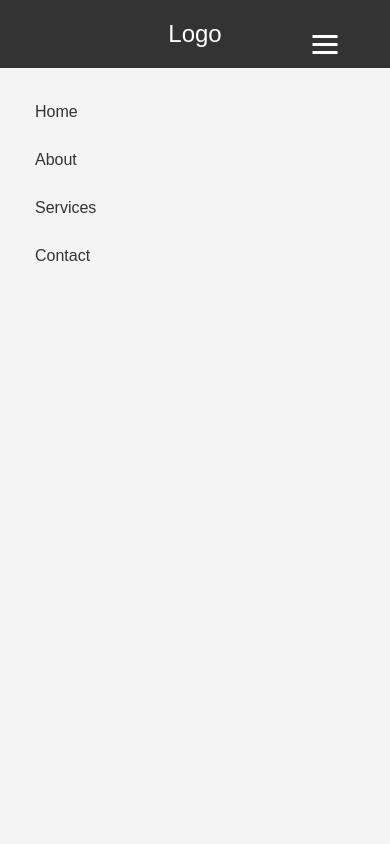
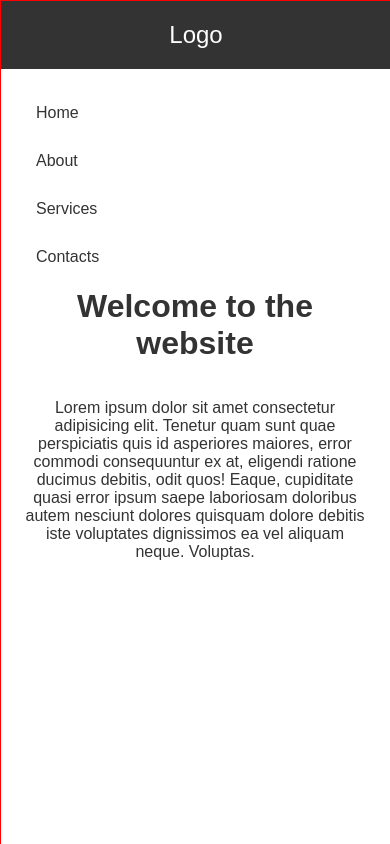
Before and after one commit to yaroprof/Basic-Elements-Case, a website: page 01-main-elements/01-header/header2.html in a window 390 px wide. Both pictures are taken after a click on the button "Toggle menu". Drawn offline with Linux system fonts and the light colour scheme.

Commit message:
final02-com

```diff
--- a/01-main-elements/01-header/header2.html
+++ b/01-main-elements/01-header/header2.html
@@ -8,6 +8,35 @@
 </head>
 <body>
     <header>
+        <div class="sidebar">
+            <div class="logo">Logo</div>
+            <nav class="menu">
+                <a href="#">Home</a>
+                <a href="#about">About</a>
+                <a href="#services">Services</a>
+                <a href="#contats">Contacts</a>
+            </nav>
+        </div>
+        <button class="menu-toggle" aria-label="Toggle menu">
+            <span class="burger-line"></span>
+            <span class="burger-line"></span>
+            <span class="burger-line"></span>
+        </button>
+
+        <div class="content">
+            <h1>Welcome to the website</h1>
+            <p>Lorem ipsum dolor sit amet consectetur adipisicing elit. Tenetur quam sunt quae perspiciatis quis id asperiores maiores, error commodi consequuntur ex at, eligendi ratione ducimus debitis, odit quos! Eaque, cupiditate quasi error ipsum saepe laboriosam doloribus autem nesciunt dolores quisquam dolore debitis iste voluptates dignissimos ea vel aliquam neque. Voluptas.</p>
+        </div>
+    </header>
+
+
+
+
+
+
+
+
+    <!-- <header>
         <div class="sidebar">
             <div class="logo">Logo</div>
             <nav class="menu">
@@ -26,7 +55,7 @@
             <h1>Welcome to the Website</h1>
             <p>This is the content area where the main content will be displayed.</p>
         </div>
-    </header>
+    </header> -->
     <script src="js/script2.js"></script>
 </body>
 </html>
--- a/01-main-elements/01-header/js/script2.js
+++ b/01-main-elements/01-header/js/script2.js
@@ -4,7 +4,26 @@ document.addEventListener('DOMContentLoaded', () => {
 
     menuToggle.addEventListener('click', () => {
         sidebar.classList.toggle('fullscreen');
-        menuToggle.classList.toggle('active'); // Додаємо або прибираємо клас 'active'
+        if (sidebar.classList.contains('fullscreen')) {
+            menuToggle.style.right = '20px';
+            menuToggle.style.top = '20px';
+        } else {
+            menuToggle.style.right = 'initial';
+            menuToggle.style.left = '50%';
+            menuToggle.style.transform = 'translateX(-50%)';
+        }
     });
+});
 
-});
+
+
+// document.addEventListener('DOMContentLoaded', () => {
+//     const menuToggle = document.querySelector('menu-toggle');
+//     const sidebar = document.querySelector('sidebar');
+
+//     menuToggle.addEventListener('click', () => {
+//         sidebar.classList.toggle('fullscreen');
+//         // menuToggle.classList.toggle('active'); // Додаємо або прибираємо клас 'active'
+//     });
+
+// });
--- /dev/null
+++ b/01-main-elements/01-header/package.json
@@ -0,0 +1,5 @@
+{
+  "dependencies": {
+    "strip-css-comments": "^5.0.0"
+  }
+}
--- a/01-main-elements/01-header/styles/style#.css
+++ b/01-main-elements/01-header/styles/style#.css
@@ -1,141 +1,142 @@
-* {
+/* Основні стилі для тіла документа */
+body {
     margin: 0;
-    padding: 0;
-    box-sizing: border-box;
+    font-family: Arial, sans-serif;
+    color: #333;
+    display: flex;
+    height: 100vh; /* Повна висота екрану */
 }
 
-body {
-    font-family: 'Inter', sans-serif;
-    background-color: #f9f9f9;
-    padding: 20px;
-    line-height: 1.6;
+/* Стилі для header */
+header {
+    display: flex;
+    flex: 1;
 }
 
-.header {
+/* Стилі для лого */
+.logo {
+    background-color: #333;
+    color: #fff;
     display: flex;
-    justify-content: space-between;
     align-items: center;
-    padding: 20px clamp(10px, 2vw, 40px);
-    background-color: #282c34;
-    color: #ffffff;
-    box-shadow: 0 2px 10px rgba(0, 0, 0, 0.1);
-    border-radius: 8px;
+    justify-content: center;
+    padding: 20px;
+    font-size: 1.5rem;
 }
 
-.logo {
-    font-size: clamp(1.5rem, 2vw, 2rem);
-    font-weight: bold;
-    letter-spacing: 1px;
+/* Стилі для кнопки перемикання меню */
+.menu-toggle {
+    display: none; /* Приховати кнопку за замовчуванням */
+    position: fixed;
+    top: 20px;
+    left: 50%;
+    transform: translateX(-50%);
+    background: none;
+    border: none;
+    padding: 10px;
+    cursor: pointer;
+    z-index: 1000; /* Вперед, щоб бути над іншими елементами */
 }
 
+.menu-toggle .burger-line {
+    display: block;
+    width: 25px;
+    height: 3px;
+    background-color: #333;
+    margin: 5px 0;
+}
+
+/* Стилі для бічного меню */
+.sidebar {
+    width: 250px; /* Фіксована ширина для бічного меню */
+    background-color: #f4f4f4;
+    border-right: 1px solid #ddd;
+    display: flex;
+    flex-direction: column;
+    transition: transform 0.3s ease;
+    transform: translateX(0); /* Початкове розташування */
+    position: fixed;
+    top: 0;
+    bottom: 0;
+    left: 0;
+}
+
+/* Сховати бічне меню на менших екранах */
+.sidebar.hidden {
+    transform: translateX(-100%);
+}
+
+/* Повне меню на весь екран при звуженні */
+.sidebar.fullscreen {
+    width: 100%;
+    height: 100%;
+    transform: translateX(0);
+    z-index: 999;
+}
+
+/* Стилі для меню */
 .menu {
     display: flex;
-    justify-content: center;
-    flex-grow: 1;
+    flex-direction: column;
+    padding: 20px;
 }
 
-.menu-list {
-    list-style: none;
+.menu a {
+    text-decoration: none;
+    color: #333;
+    padding: 15px;
+    font-size: 1rem;
+    border-radius: 4px;
+    transition: background-color 0.3s, color 0.3s;
+}
+
+.menu a:hover {
+    background-color: #61dafb;
+    color: #fff;
+}
+
+/* Стилі для контенту */
+.content {
+    flex: 1;
+    margin-left: 250px; /* Зміщення контенту вправо на ширину сайдбара */
     display: flex;
+    flex-direction: column;
     justify-content: center;
     align-items: center;
-    gap: clamp(20px, 4vw, 40px); /* Додаємо відступи між елементами меню */
+    padding: 20px;
+    text-align: center;
+    transition: margin-left 0.3s ease;
 }
 
-.menu-list a {
-    text-decoration: none;
-    color: #ffffff;
-    font-size: clamp(1rem, 1.5vw, 1.2rem);
-    position: relative;
-    padding: 5px 0;
-    transition: color 0.3s ease;
+/* Адаптивні стилі для меншого екрану */
+@media (max-width: 768px) {
+    .sidebar {
+        transform: translateX(-100%); /* Спочатку сховано */
     }
 
-.menu-list a:hover {
-    color: #61dafb;
+    .menu-toggle {
+        display: block; /* Показати кнопку перемикання на менших екранах */
     }
 
-.menu-list a::after {
-    content: '';
-    display: block;
-    width: 0;
-    height: 2px;
-    background: #61dafb;
-    transition: width 0.3s ease;
-    position: absolute;
-    left: 0;
-    bottom: -5px;
+    .content {
+        margin-left: 0; /* Контент займає всю ширину */
+    }
 }
 
-.menu-list a:hover::after {
-    width: 100%;
+@media (max-width: 768px) {
+    .menu-toggle {
+        display: block;
+        right: 20px;
+        left: auto;
     }
 
-.navbar-mobile {
-    display: none;
-    position: relative;
+    /* Чорний колір ліній до відкриття сайдбару */
+    .menu-toggle .burger-line {
+        background-color: #333;
     }
 
-.mobile-btn {
-    background-color: #61dafb;
-    color: #282c34;
-    border: none;
-    padding: 10px 20px;
-    cursor: pointer;
-    font-size: clamp(1rem, 1.5vw, 1.2rem);
-    border-radius: 5px;
-    transition: background-color 0.3s ease, box-shadow 0.3s ease;
-}
-
-.mobile-btn:hover {
-    background-color: #21a1f1;
-    box-shadow: 0 4px 15px rgba(33, 161, 241, 0.5);
-}
-
-/* Mobile Menu */
-.mobile-menu {
-    display: none;
-    position: absolute;
-    top: 100%;
-    right: 0;
-    background-color: #282c34;
-    padding: 15px;
-    width: clamp(180px, 50vw, 220px);
-    border-radius: 8px;
-    box-shadow: 0 4px 10px rgba(0, 0, 0, 0.1);
-    z-index: 1000;
-    transition: all 0.3s ease;
-}
-
-.mobile-menu.open {
-    display: block;
-    margin-top: 2rem;
-}
-
-.mobile-menu-list {
-    list-style: none;
-    display: flex;
-    flex-direction: column;
-    gap: 15px;
-}
-
-.mobile-menu-list a {
-    text-decoration: none;
-    color: #ffffff;
-    font-size: clamp(1rem, 1.5vw, 1.2rem);
-    transition: color 0.3s ease;
-}
-
-.mobile-menu-list a:hover {
-    color: #61dafb;
-}
-
-/* Responsive */
-@media (max-width: 768px) {
-    .menu {
-        display: none;
-    }
-    .navbar-mobile {
-        display: block;
+    /* Коли меню активне, колір ліній стає білим */
+    .menu-toggle.active .burger-line {
+        background-color: #fff;
     }
 }
--- a/01-main-elements/01-header/styles/style2.css
+++ b/01-main-elements/01-header/styles/style2.css
@@ -1,44 +1,41 @@
-/* Основні стилі для тіла документа */
-body {
+body{
     margin: 0;
-    font-family: Arial, sans-serif;
+    font-family: Arial, Helvetica, sans-serif;
     color: #333;
     display: flex;
-    height: 100vh; /* Повна висота екрану */
+    height: 100vh;
 }
 
-/* Стилі для header */
-header {
+header{
     display: flex;
     flex: 1;
 }
 
-/* Стилі для лого */
-.logo {
+.logo{
+    display: flex;
+    justify-content:center;
+    align-items: center;
+    color: #fff;
+    font-size: 1.5rem;
     background-color: #333;
-    color: #fff;
-    display: flex;
-    align-items: center;
-    justify-content: center;
     padding: 20px;
-    font-size: 1.5rem;
 }
 
-/* Стилі для кнопки перемикання меню */
-.menu-toggle {
-    display: none; /* Приховати кнопку за замовчуванням */
+.menu-toggle{
+    display: none;
     position: fixed;
     top: 20px;
     left: 50%;
+    cursor: pointer;
+    z-index: 1000;
+    background: none;
+    padding: 10px;
+
+    border: none;
     transform: translateX(-50%);
-    background: none;
-    border: none;
-    padding: 10px;
-    cursor: pointer;
-    z-index: 1000; /* Вперед, щоб бути над іншими елементами */
 }
 
-.menu-toggle .burger-line {
+.menu-toggle .burger-line{
     display: block;
     width: 25px;
     height: 3px;
@@ -46,97 +43,90 @@ header {
     margin: 5px 0;
 }
 
-/* Стилі для бічного меню */
-.sidebar {
-    width: 250px; /* Фіксована ширина для бічного меню */
-    background-color: #f4f4f4;
-    border-right: 1px solid #ddd;
-    display: flex;
-    flex-direction: column;
-    transition: transform 0.3s ease;
-    transform: translateX(0); /* Початкове розташування */
-    position: fixed;
-    top: 0;
-    bottom: 0;
-    left: 0;
+.sidebar{
+   display: flex;
+   position: fixed;
+   flex-direction: column;
+   top: 0;
+   left: 0;
+   bottom: 0;
+   width: 250px;
+   border-radius: 1px solid #ddd;
+   transition: transform 0.3s ease;
+   transform: translatex(0);
+    border: 1px solid red
 }
 
-/* Сховати бічне меню на менших екранах */
 .sidebar.hidden {
     transform: translateX(-100%);
 }
 
-/* Повне меню на весь екран при звуженні */
-.sidebar.fullscreen {
+.sidebar.fullscreen{
     width: 100%;
     height: 100%;
     transform: translateX(0);
     z-index: 999;
+
 }
 
-/* Стилі для меню */
-.menu {
+.menu{
     display: flex;
     flex-direction: column;
     padding: 20px;
 }
 
-.menu a {
+.menu a{
     text-decoration: none;
     color: #333;
+    font-size: 1rem;
     padding: 15px;
-    font-size: 1rem;
     border-radius: 4px;
-    transition: background-color 0.3s, color 0.3s;
+    transition: backdround-color 0.3s, color 0.3s;
 }
 
-.menu a:hover {
+.menu a:hover{
     background-color: #61dafb;
     color: #fff;
 }
 
-/* Стилі для контенту */
-.content {
-    flex: 1;
-    margin-left: 250px; /* Зміщення контенту вправо на ширину сайдбара */
+.content{
     display: flex;
     flex-direction: column;
     justify-content: center;
     align-items: center;
+    text-align: center;
+
+    margin-left: 250px;
     padding: 20px;
-    text-align: center;
-    transition: margin-left 0.3s ease;
+    transition: margin-left 0.3s ease;;
 }
 
-/* Адаптивні стилі для меншого екрану */
-@media (max-width: 768px) {
-    .sidebar {
-        transform: translateX(-100%); /* Спочатку сховано */
+@media (max-width: 768px){
+    .sidebar{
+        transform: translate(-100%);
     }
 
-    .menu-toggle {
-        display: block; /* Показати кнопку перемикання на менших екранах */
+    .menu-toggle{
+        display: block;
     }
 
-    .content {
-        margin-left: 0; /* Контент займає всю ширину */
+    .content{
+        margin-left: 0;
     }
 }
 
-@media (max-width: 768px) {
-    .menu-toggle {
+@media (max-width: 768px){
+    .menu-toggle{
         display: block;
         right: 20px;
         left: auto;
     }
 
-    /* Чорний колір ліній до відкриття сайдбару */
-    .menu-toggle .burger-line {
+    .menu-toggle .burger-line{
         background-color: #333;
     }
 
-    /* Коли меню активне, колір ліній стає білим */
-    .menu-toggle.active .burger-line {
+    .menu-toggle.active .burger-line{
         background-color: #fff;
     }
 }
```
Also changed, not shown: 1 other file. Lines whose indentation alone changed are shown as unchanged.
